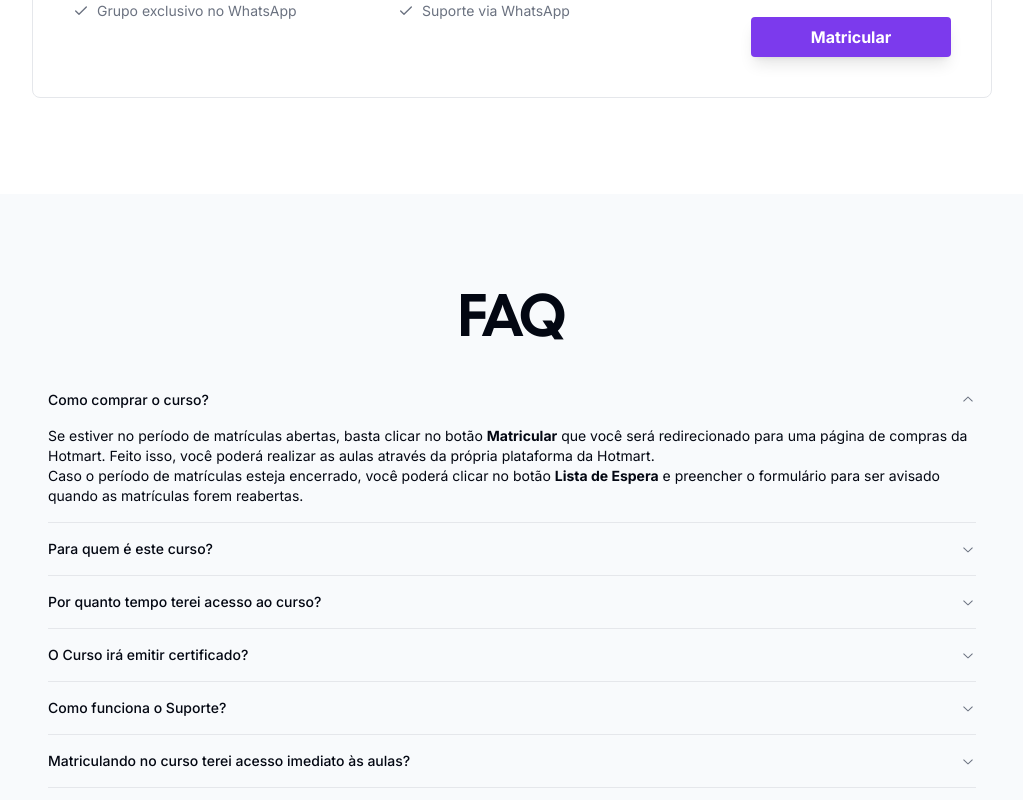
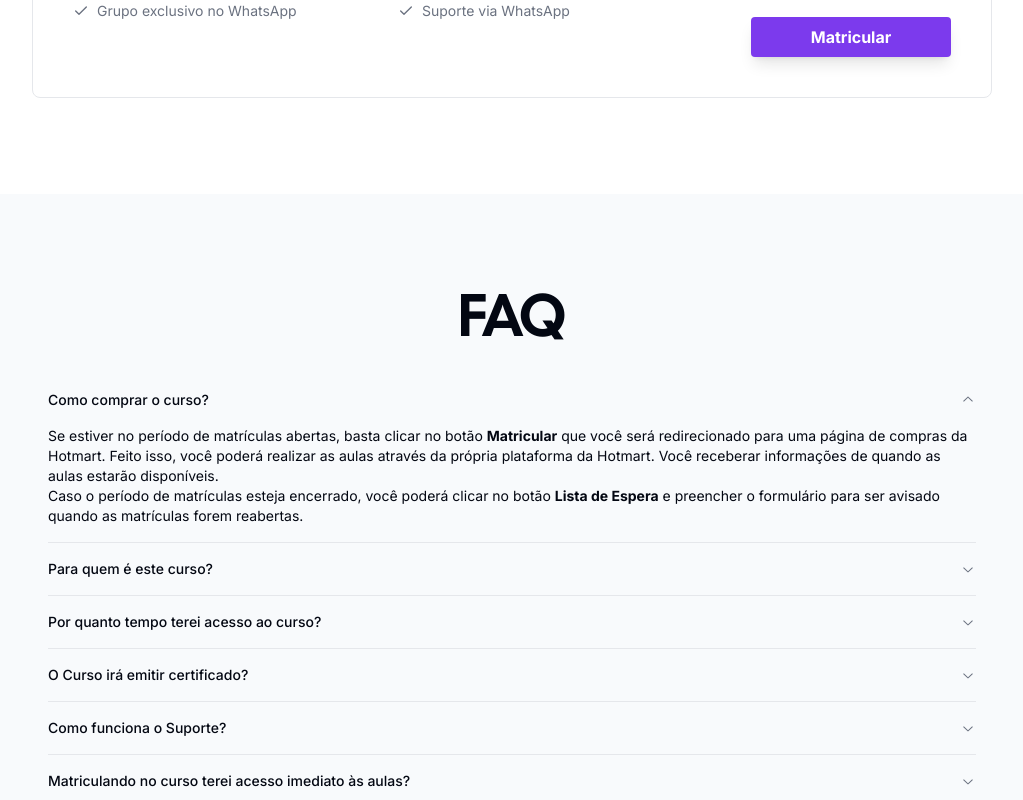
Before and after one commit to lucasnhimi/thenextdev-landingpage, a Next.js app: page / in a window 1280 px wide. Both pictures are taken after a click on the button "Como comprar o curso?". Shown: the part 3459-4259 px from the top of the page, without its empty margins (128-1151 px from the left). Built offline with nearby package versions, Linux system fonts and the light colour scheme.

Commit message:
Update faq

```diff
--- a/src/app/_components/faq-section.tsx
+++ b/src/app/_components/faq-section.tsx
@@ -26,7 +26,8 @@
                 botão <span className='font-bold'>Matricular</span> que você
                 será redirecionado para uma página de compras da Hotmart. Feito
                 isso, você poderá realizar as aulas através da própria
-                plataforma da Hotmart.
+                plataforma da Hotmart. Você receberar informações de quando as
+                aulas estarão disponíveis.
               </p>
               <p>
                 Caso o período de matrículas esteja encerrado, você poderá
```
